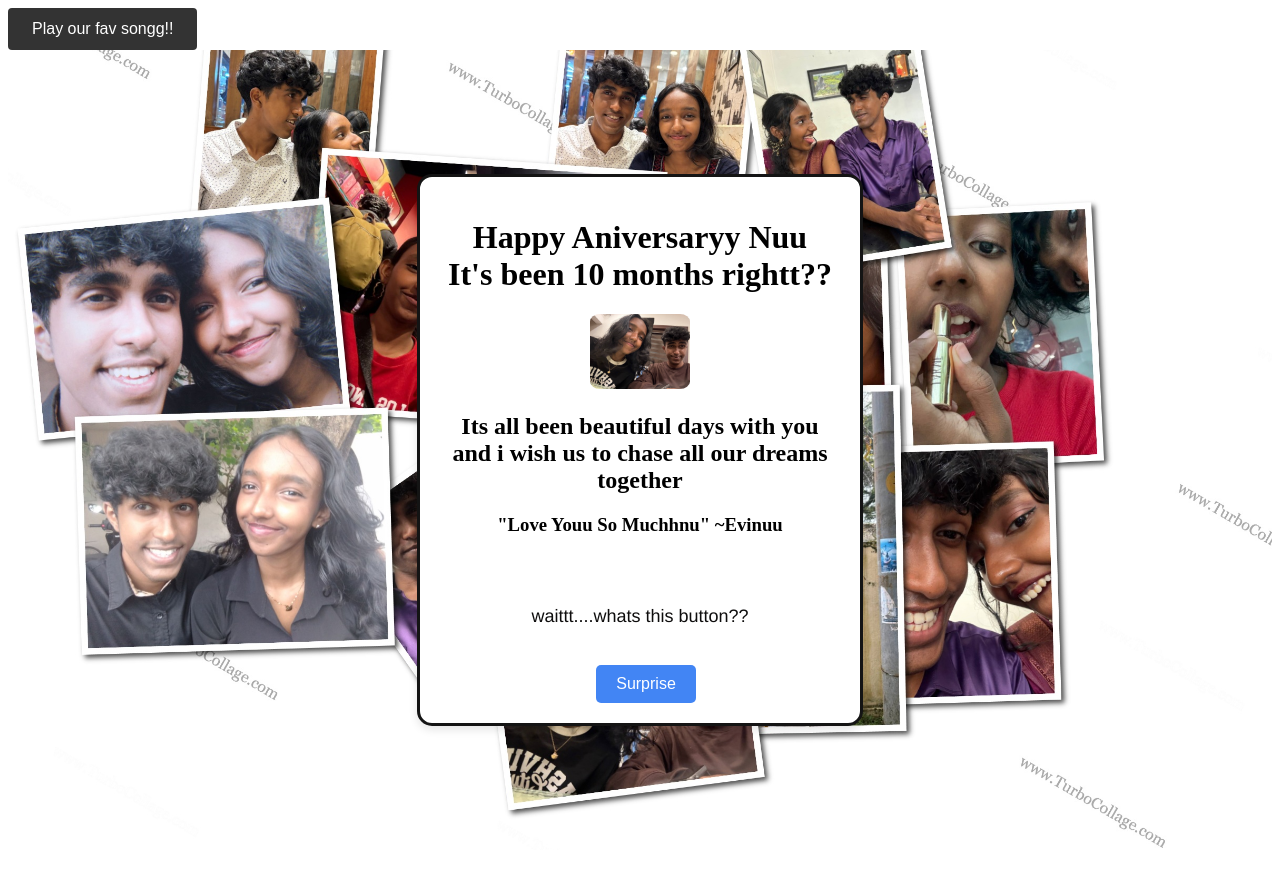
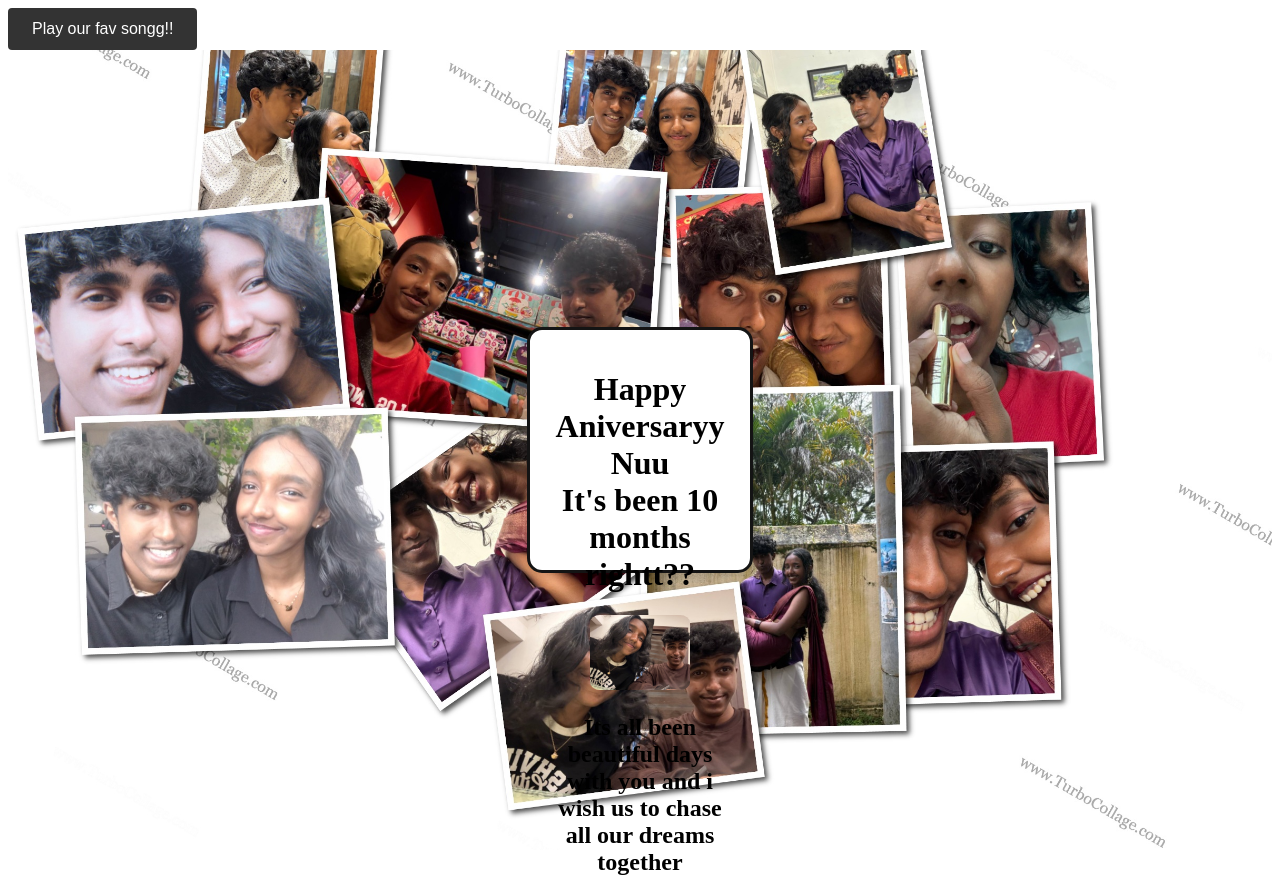
Before and after one commit to evingeorgeee/forsomeone.github.io, a plain HTML site: page index.html in a window 1280 px wide. Shown: the top 879 px of the page. Before the commit the page ends 858 px from the top, so only its background shows below. Drawn offline with Linux system fonts and the light colour scheme.

Commit message:
Refactor CSS styles for body, card, and content

```diff
--- a/gostyle.css
+++ b/gostyle.css
@@ -31,7 +31,8 @@
     border-radius: 15px;
     border: 3px solid #141414;
     box-shadow: 0 4px 8px rgba(0, 0, 0, 0.1);
-    width: 400px;
+    width: 180px;
+    height: 200px;
     padding: 20px;
     text-align: center;
 }
@@ -77,4 +78,5 @@
 
 .music button:active {
     background-color: #222;
+
 }
```
